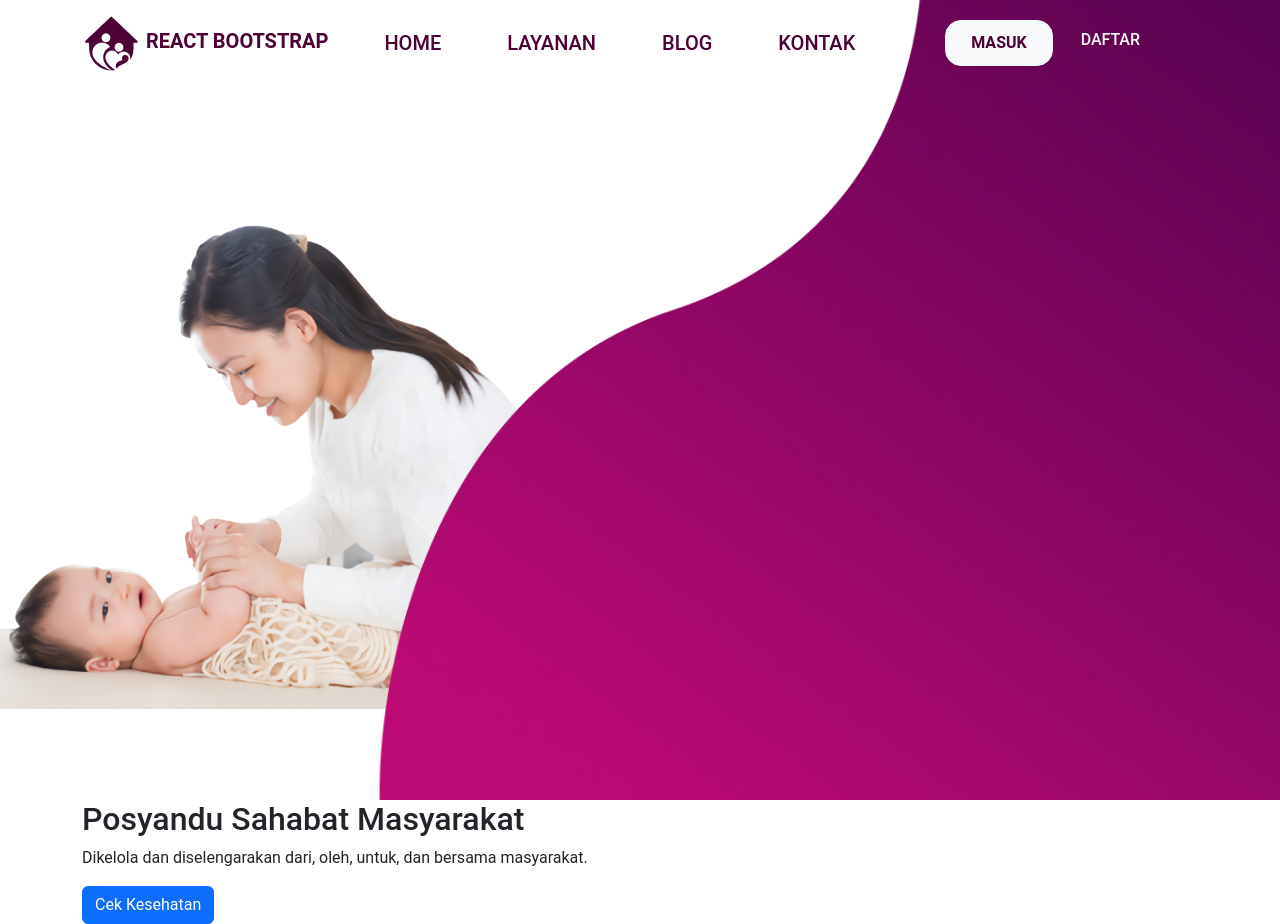
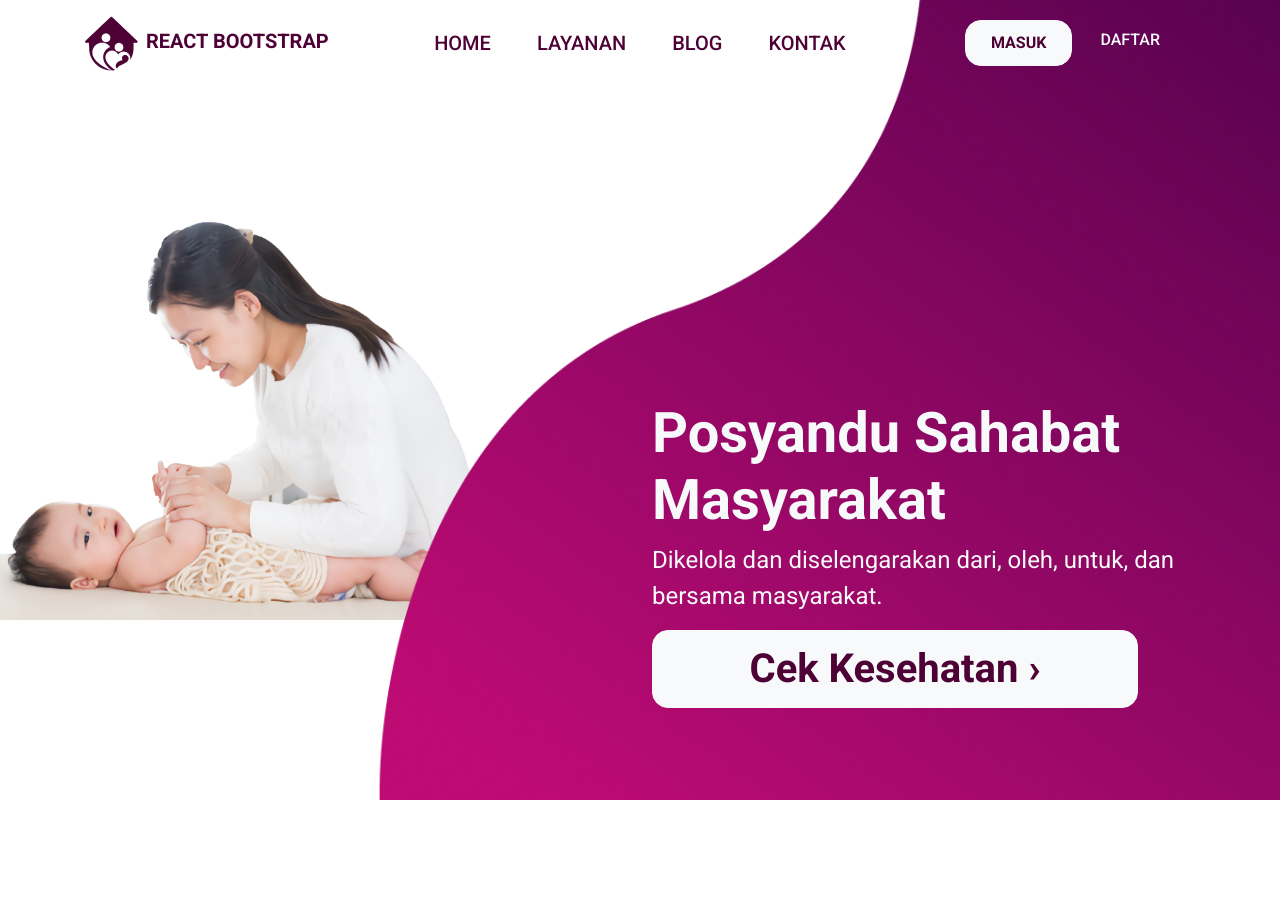
Before and after one commit to hendriramadhan/posyandu, a React (Create React App) app: page / in a window 1280 px wide. After the commit the page ends 800 px from the top, so only its background shows below. Built offline with nearby package versions, Linux system fonts and the light colour scheme.

Commit message:
memperbarui home dan font

```diff
--- a/src/assets/index.css
+++ b/src/assets/index.css
@@ -1,3 +1,5 @@
+@import url("https://fonts.googleapis.com/css2?family=Roboto:ital,wght@0,100;0,300;0,400;0,500;0,700;0,900;1,100;1,300;1,400;1,500;1,700;1,900&display=swap");
+
 * {
   font-family: "Roboto";
 }
@@ -31,7 +33,7 @@
 }
 
 .navbar-expand-xl .navbar-nav .nav-link {
-  margin: 0px 50px 0px 0px !important;
+  margin: 0px 30px 0px 0px !important;
   /* padding:  */
   font-weight: 500;
   text-decoration: none;
@@ -61,10 +63,11 @@
 .home {
   position: relative;
   z-index: 2;
+  height: 100vh;
 }
 
 .background-home {
-  position: relative;
+  position: absolute;
   width: 100%;
   /* bottom: -33px; */
   z-index: 1;
@@ -73,7 +76,7 @@
 
 .mom {
   position: absolute;
-  width: 50%;
+  width: 41.2%;
   /* z-index: 0; */
   top: 204px;
   left: 0px;
@@ -88,4 +91,12 @@
   .container-xxl {
     max-width: 1700px !important;
   }
+
+  .mom {
+    position: absolute;
+    width: 50%;
+    /* z-index: 0; */
+    top: 204px;
+    left: 0px;
+  }
 }
--- a/src/components/MyNav.tsx
+++ b/src/components/MyNav.tsx
@@ -43,13 +43,13 @@ export function MyNav() {
 
           <Navbar.Toggle aria-controls="basic-navbar-nav" />
           <Navbar.Collapse id="navbarScroll">
-            <Nav className="mx-auto fs-5">
+            <Nav className="mx-auto fs-5 text-center">
               <Nav.Link href="/">Home</Nav.Link>
               <Nav.Link href="/daftar">Layanan</Nav.Link>
               <Nav.Link href="#Home">Blog</Nav.Link>
               <Nav.Link href="#Home">Kontak</Nav.Link>
             </Nav>
-            <Nav className="">
+            <Nav className="text-center">
               <Button variant="light" className="rounded-4 fs-6">
                 Masuk
               </Button>
--- a/src/pages/Home.tsx
+++ b/src/pages/Home.tsx
@@ -1,22 +1,38 @@
 import inb from "../assets/ibu dan bayi.png";
 import bg from "../assets/bg color.png";
-import { Container, Button } from "react-bootstrap";
+import { Container, Button, Row, Col } from "react-bootstrap";
 
 export function Home() {
   return (
     <>
       <img className="background-home" src={bg} alt="" />
       <img className="mom" src={inb} alt="Gambar Ibu dan Bayi" />
-      <main className="home">
-        <Container>
-          <h2>Posyandu Sahabat Masyarakat</h2>
-          <p>
-            Dikelola dan diselengarakan dari, oleh, untuk, dan bersama
-            masyarakat.
-          </p>
-          <Button>Cek Kesehatan</Button>
-        </Container>
-      </main>
+
+      <Container>
+        <main className="home">
+          <Row className="w-100vh min-vh-100">
+            <Col md={6}></Col>
+            <Col md={6} className="position-absolute top-50 end-0">
+              <h2 style={{ fontSize: "3.5rem" }} className="fw-bold text-light">
+                Posyandu Sahabat Masyarakat
+              </h2>
+              <p className="text-light fs-4">
+                Dikelola dan diselengarakan dari, oleh, untuk, dan bersama
+                masyarakat.
+              </p>
+              <div className="d-grid pe-xl-5">
+                <Button
+                  style={{ color: "var(--secondary-color)" }}
+                  variant="light"
+                  className="fw-bold fs-1 rounded-4 btn-lg"
+                >
+                  Cek Kesehatan ›
+                </Button>
+              </div>
+            </Col>
+          </Row>
+        </main>
+      </Container>
     </>
   );
 }
```
